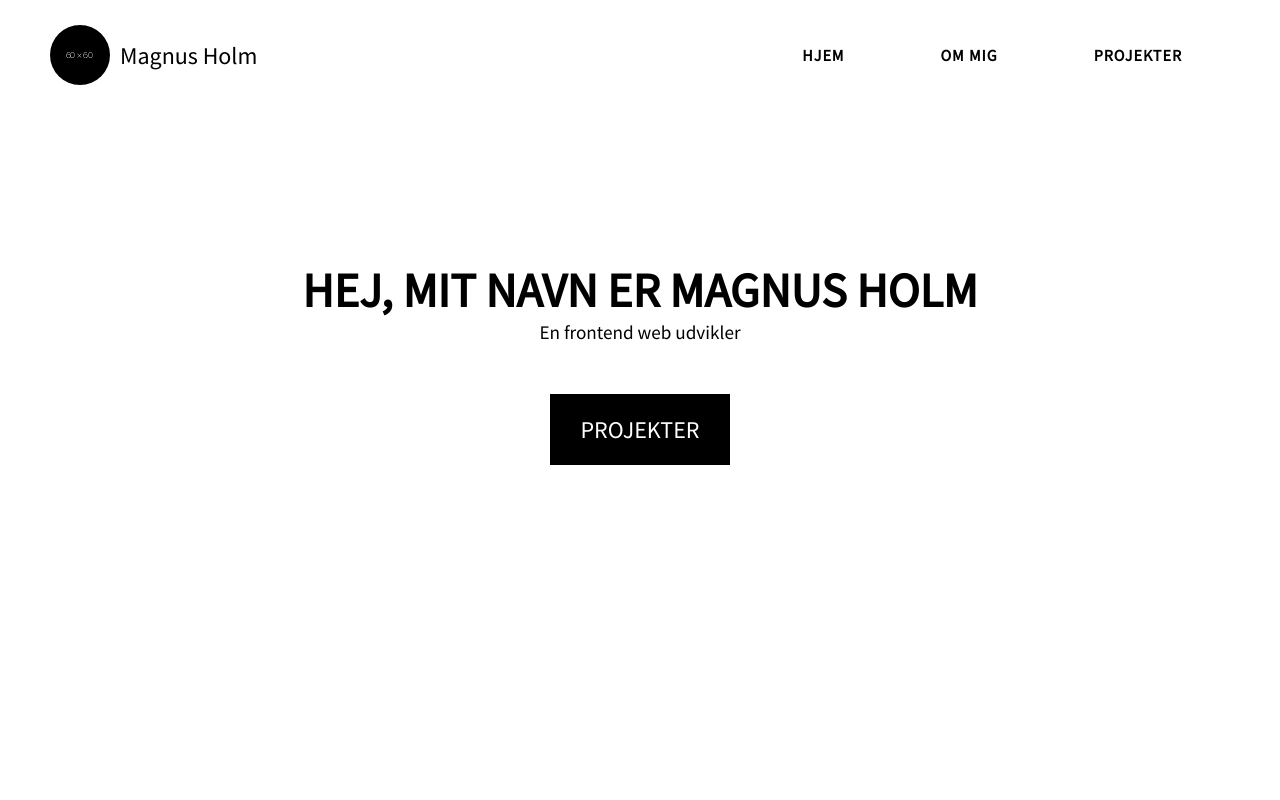
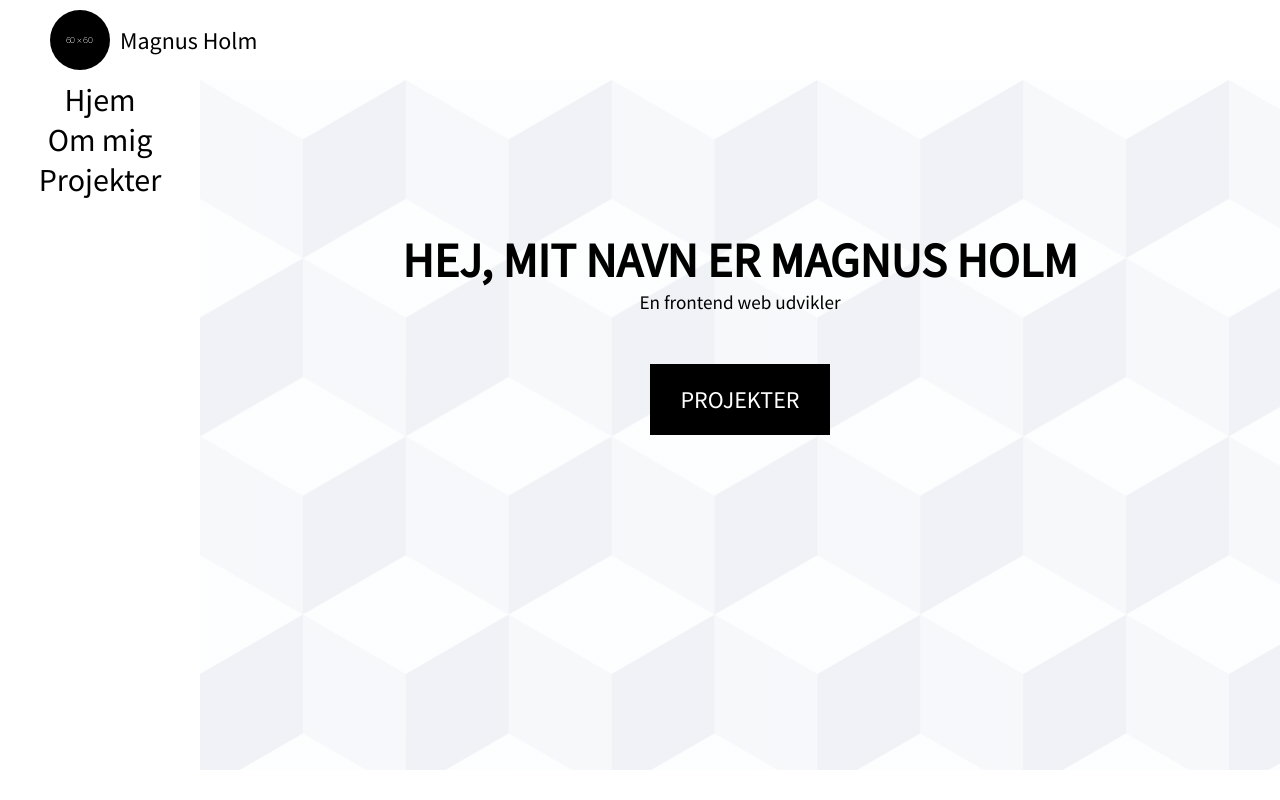
Before and after one commit to Magnus-T-Holm/Portfolio-Website, a React (Create React App) app in the folder portfolio/: page / in a window 1280 px wide. Shown: the top 800 px of the page. Built offline with nearby package versions, Linux system fonts and the light colour scheme.

Commit message:
Glitch effect working and changed location of nav

```diff
--- a/package.json
+++ b/package.json
@@ -4,7 +4,8 @@
   "description": "Portfolio from 2022",
   "main": "index.js",
   "scripts": {
-    "test": "echo \"Error: no test specified\" && exit 1"
+    "test": "echo \"Error: no test specified\" && exit 1",
+    "start": "cd .\/portfolio\/ && npm run start"
   },
   "author": "",
   "license": "ISC",
--- a/portfolio/src/App.css
+++ b/portfolio/src/App.css
@@ -11,7 +11,14 @@
   /* --other: #1F2833; */
 }
 
-
+/* way the hell off screen */
+.scrollbar-measure {
+  width: 100px;
+  height: 100px;
+  overflow: scroll;
+  position: absolute;
+  top: -9999px;
+}
 
 /*-------------------------------- Desktop --------------------------------*/
 
@@ -45,35 +52,45 @@ header {
   font-size: x-large;
 }
 
-#header_content nav ul {
+/*---------------------- Frontpage ----------------------*/
+/*-------- Main --------*/
+main {
   display: flex;
+  margin-top: 80px;
 }
 
-#header_content nav ul li {
+/*-------- Aside / Nav --------*/
+aside {
+  width: 200px;
+  text-align: center;
+  position: fixed;
+}
+
+aside ul {
   list-style: none;
 }
 
-#header_content ul li a {
-  display: inline-block;
+aside ul li a {
   color: var(--text);
   text-decoration: none;
-  font-size: 16px;
-  text-transform: uppercase;
-  padding: 2.2rem 3rem;
-  font-weight: 700;
-  letter-spacing: 1px;
+  font-size: xx-large;
 }
 
-
-/*---------------------- Frontpage ----------------------*/
-main {
-  margin-top: 110px;
+/*------------ Sections ------------*/
+/*-------- General --------*/
+#section_wrapper {
+  width: calc(100vw - 200px);
+  /* Makes the sections take up 100% of the
+  available space between the aside and scrollbar */
+  position: relative;
+  left: 200px;
 }
 
+/*-------- Home --------*/
 #home {
-  /* background: linear-gradient(to right, rgba(255, 255, 255, 0.7), rgba(255, 255, 255, 0.7)), url("../public/background.svg");
+  background: linear-gradient(to right, rgba(255, 255, 255, 0.7), rgba(255, 255, 255, 0.7)), url("../public/background.svg");
   background-size: cover;
-  background-repeat: no-repeat; */
+  background-repeat: no-repeat;
   display: flex;
   flex-direction: column;
   align-items: center;
@@ -100,6 +117,7 @@ main {
   padding: 20px 30px;
 }
 
+/*-------- About --------*/
 #about,
 #projects {
   display: flex;
@@ -107,6 +125,7 @@ main {
   align-items: center;
 }
 
+/*-------- Projects --------*/
 h2 {
   text-transform: uppercase;
   font-size: xx-large;
--- a/portfolio/src/App.js
+++ b/portfolio/src/App.js
@@ -37,7 +37,7 @@ function App() {
           <Route path="/projects/tarot" element={<Tarot />} />
           <Route path="/projects/memory-game" element={<MemoryGame />} />
           <Route path="/projects" element={<Projects />} />
-          <Route path="/about-me" element={<AboutMe />} /> */}
+        <Route path="/about-me" element={<AboutMe />} /> */}
           <Route path="/*" element={<Navigate to="/" />} />
         </Routes>
         <Footer />
--- /dev/null
+++ b/portfolio/src/components/Aside.js
@@ -0,0 +1,80 @@
+import React from "react";
+import { useLocation } from "react-router-dom";
+
+const Aside = () => {
+
+  let { pathname } = useLocation();
+
+  let isDanish;
+
+  if (localStorage.getItem("isDanish") == null) {
+    localStorage.setItem("isDanish", "true")
+  }
+
+  if (localStorage.getItem("isDanish") === "true") {
+    isDanish = true
+  } else {
+    isDanish = false
+  }
+
+  function languageSwitchDanish() {
+    if (localStorage.getItem("isDanish") === "false") {
+      localStorage.setItem("isDanish", "true")
+      window.location.reload();
+    }
+  }
+
+  function languageSwitchEnglish() {
+    if (localStorage.getItem("isDanish") === "true") {
+      localStorage.setItem("isDanish", "false")
+      window.location.reload();
+    }
+  }
+
+  const letters = "ABCDEFGHIJKLMNOPQRSTUVWXYZabcdefghijklmnopqrstuvwxyz";
+
+  function glitchText(e) {
+    let interval = null;
+    let iteration = 0;
+    clearInterval(interval);
+    interval = setInterval(() => {
+      e.target.innerText = e.target.innerText
+        .split("")
+        .map((letter, index) => {
+          if (index < iteration) {
+            if (isDanish) {
+              return e.target.dataset.danish[index];
+            } else {
+              return e.target.dataset.english[index];
+            }
+          }
+          return letters[Math.floor(Math.random() * 52)]
+        })
+        .join("");
+      if (isDanish) {
+        if (iteration >= e.target.dataset.danish.length) {
+          clearInterval(interval);
+        }
+      } else {
+        if (iteration >= e.target.dataset.english.length) {
+          clearInterval(interval);
+        }
+      }
+      iteration += 1 / 3;
+    }, 40);
+  }
+
+  return (
+    <aside>
+      <nav>
+        <ul>
+          <li><a href="" data-danish="Hjem" data-english="Home" onPointerEnter={glitchText}>{isDanish ? "Hjem" : "Home"}</a></li>
+          <li><a href="./#about" data-danish="Om mig" data-english="About" onPointerEnter={glitchText}>{isDanish ? "Om mig" : "About"}</a></li>
+          <li><a href="./#projects" data-danish="Projekter" data-english="Projects" onPointerEnter={glitchText}>{isDanish ? "Projekter" : "Projects"}</a></li>
+        </ul>
+      </nav>
+    </aside>
+  );
+};
+
+export default Aside;
--- a/portfolio/src/components/Header.js
+++ b/portfolio/src/components/Header.js
@@ -1,7 +1,4 @@
 import React from "react";
-import { Link } from "react-router-dom";
-import { FontAwesomeIcon } from "@fortawesome/react-fontawesome";
-import { faBars, faX } from "@fortawesome/free-solid-svg-icons";
 import { useLocation } from "react-router-dom";
 
 
@@ -17,20 +14,6 @@ const Header = () => {
     isDanish = true
   } else {
     isDanish = false
-  }
-
-  function languageSwitchDanish() {
-    if (localStorage.getItem("isDanish") === "false") {
-      localStorage.setItem("isDanish", "true")
-      window.location.reload();
-    }
-  }
-
-  function languageSwitchEnglish() {
-    if (localStorage.getItem("isDanish") === "true") {
-      localStorage.setItem("isDanish", "false")
-      window.location.reload();
-    }
   }
 
   function mobileOpenClose() {
@@ -61,13 +44,6 @@ const Header = () => {
           <img src="logo.png" alt="" />
           <span>Magnus Holm</span>
         </div>
-        <nav>
-          <ul>
-            <li><a href="">{isDanish ? "Hjem" : "Home"}</a></li>
-            <li><a href="./#about">{isDanish ? "Om mig" : "About"}</a></li>
-            <li><a href="./#projects">{isDanish ? "Projekter" : "Projects"}</a></li>
-          </ul>
-        </nav>
       </div>
     </header >
   );
--- a/portfolio/src/pages/Frontpage.js
+++ b/portfolio/src/pages/Frontpage.js
@@ -1,3 +1,5 @@
+import Aside from "../components/Aside";
+
 const Frontpage = () => {
   let isDanish;
 
@@ -7,48 +9,12 @@ const Frontpage = () => {
     isDanish = false
   }
 
-  const letters = "ABCDEFGHIJKLMNOPQRSTUVWXYZ";
-
-  let interval = null;
-
-  function glitchText(e) {
-    let iteration = 0;
-
-    clearInterval(interval);
-
-    interval = setInterval(() => {
-      e.target.innerText = e.target.innerText
-        .split("")
-        .map((letter, index) => {
-          if (index < iteration) {
-            if (isDanish) {
-              return e.target.dataset.danish[index];
-            } else {
-              return e.target.dataset.english[index];
-            }
-          }
-
-          return letters[Math.floor(Math.random() * 26)]
-        })
-        .join("");
-      if (isDanish) {
-        if (iteration >= e.target.dataset.danish.length) {
-          clearInterval(interval);
-        }
-      } else {
-        if (iteration >= e.target.dataset.english.length) {
-          clearInterval(interval);
-        }
-      }
-
-
-      iteration += 1 / 3;
-    }, 30);
-  }
   return (
     <main id="frontpage">
+      <Aside />
+      <div id="section_wrapper">
         <section id="home">
-        <h1 data-danish="Hej, mit navn er Magnus Holm" data-english="Hello there, I'm Magnus Holm" onPointerEnter={glitchText}>{isDanish ? "Hej, mit navn er " : "Hello there, I'm "} Magnus Holm</h1>
+          <h1>{isDanish ? "Hej, mit navn er " : "Hello there, I'm "} Magnus Holm</h1>
           <p>{isDanish ? "En frontend web udvikler" : "A frontend web developer"}</p>
           <a href="./#projects">{isDanish ? "Projekter" : "Projects"}</a>
         </section>
@@ -56,6 +22,7 @@ const Frontpage = () => {
           <h2>{isDanish ? "Om mig" : "About me"}</h2>
         </section>
         <section id="projects"></section>
+      </div>
     </main>
   );
 };
```
Lines whose indentation alone changed are shown as unchanged.
